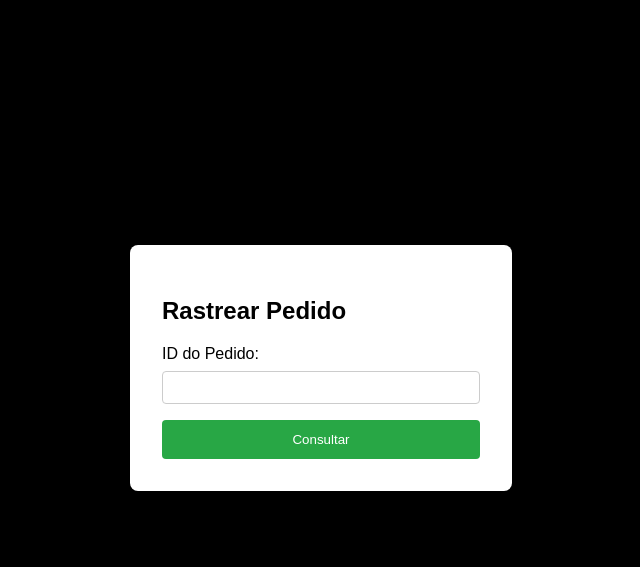
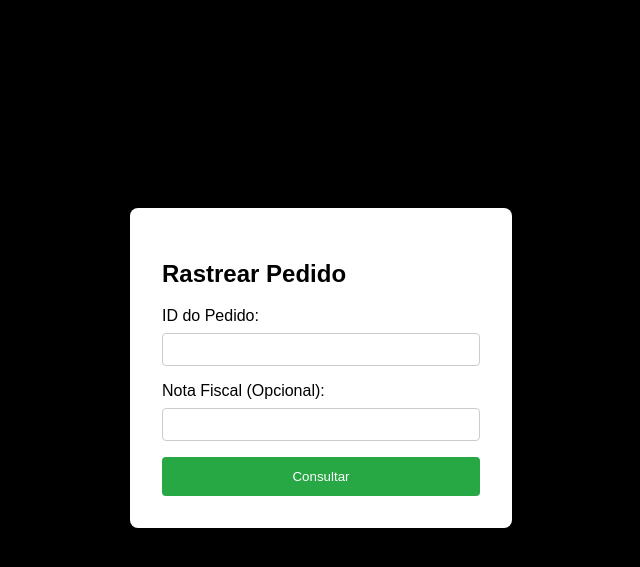
Before and after one commit to Alison299/TechFlows-Solutions, a Flask app: page / in a window 1280 px wide. Shown: the top 567 px of the page, without its empty margins (319-959 px from the left). Run offline with Flask 3, Linux system fonts and the light colour scheme.

Commit message:
Definido campo no formulário, nota fiscal

```diff
--- a/src/templates/rastreio.html
+++ b/src/templates/rastreio.html
@@ -35,6 +35,11 @@
                 <input type="text" id="pedido_id" name="pedido_id" required>
             </div>
 
+        <div class="form-group">
+                <label for="nota_fiscal">Nota Fiscal (Opcional):</label>
+                <input type="text" id="nota_fiscal" name="nota_fiscal">
+            </div>
+
             <button type="submit" class="btn">Consultar</button>
         </form>
     </div>
```
